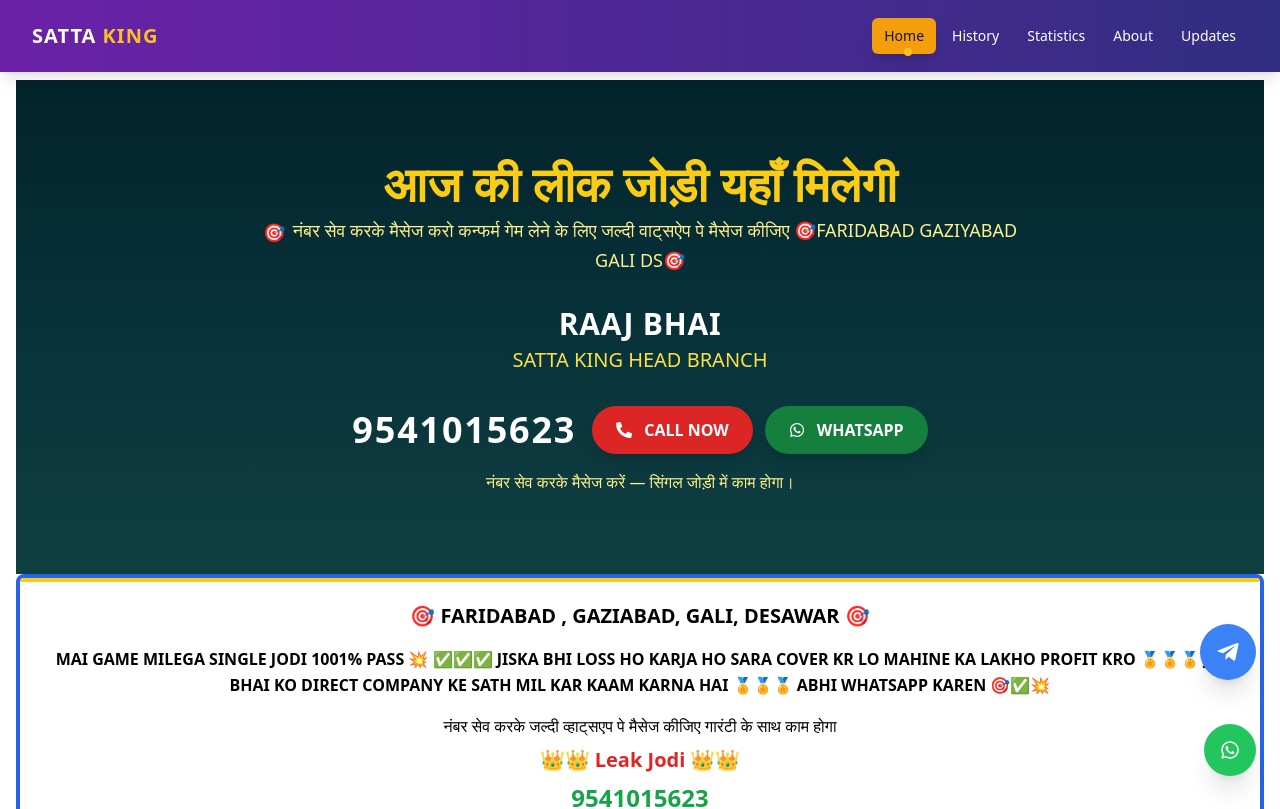
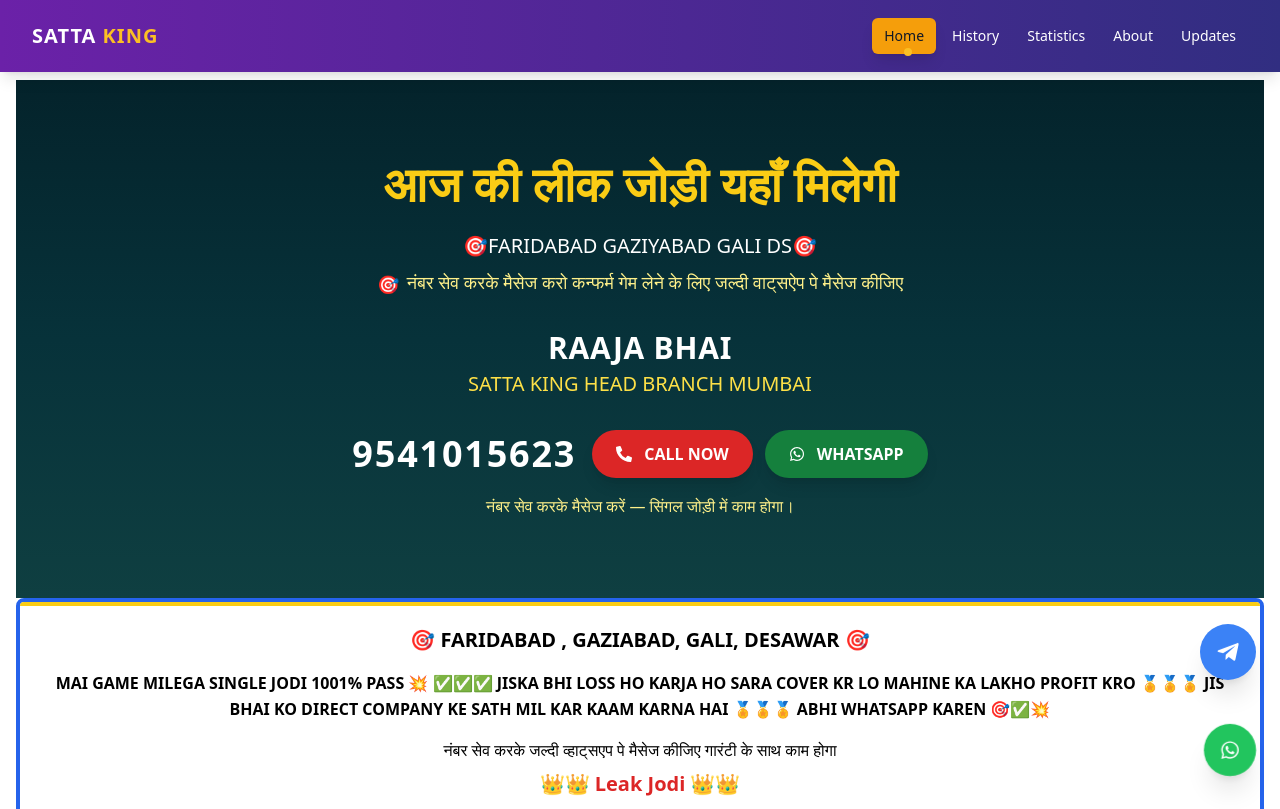
Before and after one commit to sahibhussain143/SattaKing, a React (Vite) app in the folder Frontend/: page / in a window 1280 px wide. Shown: the top 809 px of the page. Built offline with nearby package versions, Linux system fonts and the light colour scheme.

Commit message:
code commit

```diff
--- a/Frontend/src/pages/Home/BannerOne.jsx
+++ b/Frontend/src/pages/Home/BannerOne.jsx
@@ -3,9 +3,9 @@
 
 export default function BannerOne({
   title = "आज की लीक जोड़ी यहाँ मिलेगी",
-  subtitle = "नंबर सेव करके मैसेज करो कन्फर्म गेम लेने के लिए जल्दी वाट्सऐप पे मैसेज कीजिए 🎯FARIDABAD GAZIYABAD GALI DS🎯",
-  name = "RAAJ BHAI",
-  branch = "SATTA KING HEAD BRANCH",
+  subtitle = "नंबर सेव करके मैसेज करो कन्फर्म गेम लेने के लिए जल्दी वाट्सऐप पे मैसेज कीजिए ",
+  name = "RAAJA BHAI",
+  branch = "SATTA KING HEAD BRANCH MUMBAI ",
   phone = "9541015623",
 }) {
   const telLink = `tel:${phone}`;
@@ -19,16 +19,22 @@
         <h1 className="font-bold text-yellow-400 text-2xl sm:text-3xl md:text-4xl lg:text-5xl leading-tight">
           {title}
         </h1>
+            <br />
+             <span className="text-xl text-white">🎯FARIDABAD GAZIYABAD GALI DS🎯
+
+</span>
 
         {/* Subtitle */}
         <p className="mt-2 text-yellow-200 text-sm sm:text-base md:text-lg max-w-3xl mx-auto px-4 sm:px-0">
           <span className="inline-block align-middle mr-2">🎯</span>
+
           <span className="sm:inline">{subtitle}</span>
+
         </p>
 
         {/* Name + Branch */}
         <div className="mt-6 md:mt-8">
-          <p className="text-white text-lg sm:text-xl md:text-2xl lg:text-3xl font-semibold tracking-wide">
+          <p className="text-white text-xl sm:text-2xl md:text-2xl lg:text-3xl font-semibold tracking-wide">
             {name}
           </p>
           <p className="text-yellow-300 text-base sm:text-lg md:text-xl mt-1">{branch}</p>
@@ -40,12 +46,16 @@
           {/* Phone number (hidden on very small screens) */}
           <div className="hidden sm:block">
             <p className="text-white text-2xl sm:text-3xl md:text-4xl font-extrabold tracking-wider">
-              {phone}
+              {/* {phone} */}
+
+              <h1>9541015623</h1>
+
             </p>
           </div>
+          {/* Action buttons */}
 
-          {/* Action buttons */}
           <div className="flex items-center gap-3 flex-wrap justify-center">
+
             <a
               href={telLink}
               className="inline-flex items-center gap-3 px-6 py-3 rounded-full bg-red-600 hover:bg-red-700 text-white font-semibold shadow-lg transition-transform transform hover:-translate-y-0.5"
```
